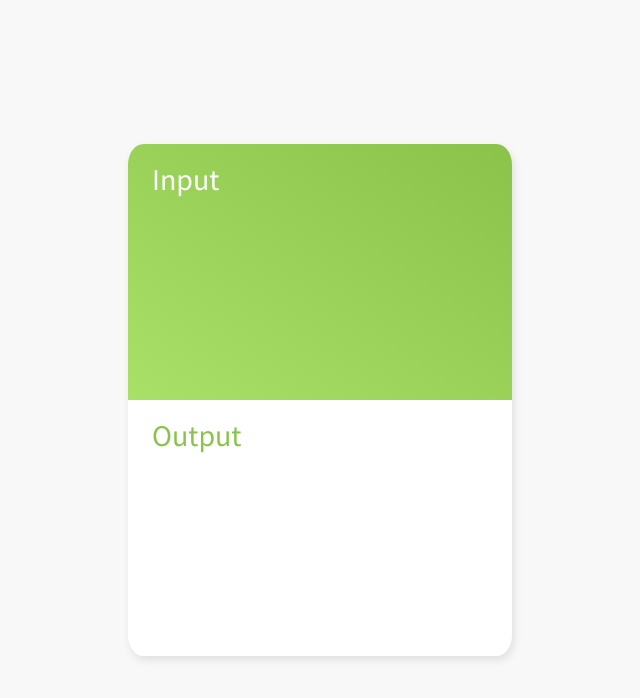
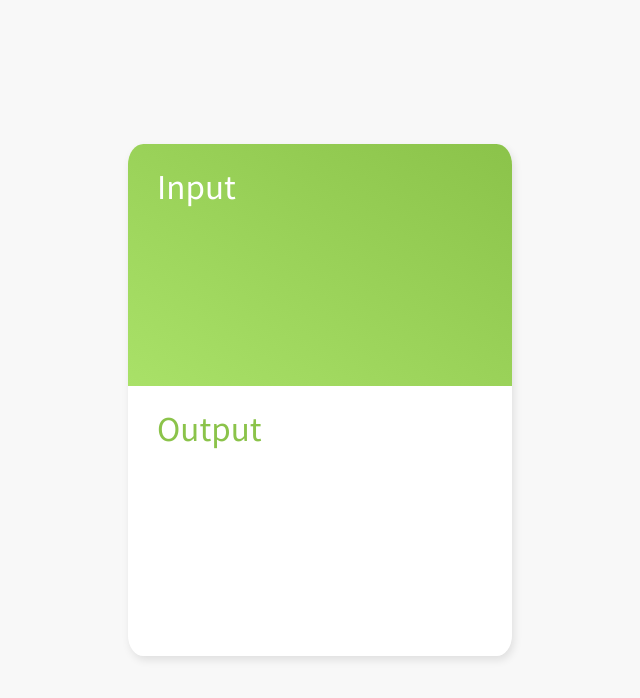
Before and after one commit to CityOfZion/neo-toolbox, a Vue app: page / in a window 1280 px wide. Shown: the top 698 px of the page, without its empty margins (320-960 px from the left). Built offline with nearby package versions, Linux system fonts and the light colour scheme.

Commit message:
chore(ui): split into input and output

```diff
--- a/src/App.vue
+++ b/src/App.vue
@@ -11,7 +11,8 @@ export default {
 
 <style lang="scss">
 @import url("https://fonts.googleapis.com/css?family=Source+Sans+Pro");
-html, body {
+html,
+body {
   font-size: 62.5%;
   background-color: #f8f8f8;
   padding: 0;
--- a/src/components/Container.vue
+++ b/src/components/Container.vue
@@ -1,14 +1,23 @@
 <script>
-console.log("hiya");
+import Input from "./Input.vue";
+import Output from "./Output.vue";
+
+export default {
+  name: "Container",
+  components: {
+    Input,
+    Output
+  }
+};
 </script>
 
-<style lang="scss" scoped>
+<style lang="scss">
 .container {
-  animation: right-pull .75s ease forwards;
+  animation: right-pull 0.75s ease forwards;
   background-color: #ffffff;
   border: none;
   border-radius: 4%;
-  box-shadow: 2px 4px 8px 0 rgba(0,0,0,.1);
+  box-shadow: 2px 4px 8px 0 rgba(0, 0, 0, 0.1);
   min-height: 386px;
   height: 40vw;
   max-height: 933px;
@@ -18,10 +27,11 @@ console.log("hiya");
   opacity: 0;
   overflow: hidden;
 
-  .containerTop, .containerBot {
-    height: calc(50% - 32px);
-    width: calc(100% - 32px);
-    padding: 16px;
+  .containerTop,
+  .containerBot {
+    height: 39%;
+    width: 89%;
+    padding: 5.5%;
 
     h2 {
       display: inline;
@@ -32,17 +42,38 @@ console.log("hiya");
     }
   }
 
-  .containerTop {
-    background: linear-gradient(to bottom left, #8bc34a, #a9e168);
-
-    h2 {
-      color: #ffffff;
+  @media (min-width: 1201px) {
+    .containerTop h2,
+    .containerBot h2 {
+      font-size: 3.5rem;
     }
   }
 
-  .containerBot {
-    h2 {
-      color: #8bc34a;
+  @media (min-width: 1400px) {
+    .containerTop h2,
+    .containerBot h2 {
+      font-size: 4rem;
+    }
+  }
+
+  @media (min-width: 1800px) {
+    .containerTop h2,
+    .containerBot h2 {
+      font-size: 5rem;
+    }
+  }
+
+  @media (min-width: 2200px) {
+    .containerTop h2,
+    .containerBot h2 {
+      font-size: 5.75rem;
+    }
+  }
+
+  @media (min-width: 2560px) {
+    .containerTop h2,
+    .containerBot h2 {
+      font-size: 6.5rem;
     }
   }
 }
@@ -61,11 +92,7 @@ console.log("hiya");
 
 <template>
   <div class="container">
-    <div class="containerTop">
-      <h2>Input</h2>
-    </div>
-    <div class="containerBot">
-      <h2>Output</h2>
-    </div>
+    <Input />
+    <Output />
   </div>
 </template>
--- /dev/null
+++ b/src/components/Input.vue
@@ -0,0 +1,16 @@
+<style lang="scss">
+.containerTop {
+  background: linear-gradient(to bottom left, #8bc34a, #a9e168);
+
+  h2 {
+    color: #ffffff;
+  }
+}
+</style>
+
+
+<template>
+  <div class="containerTop">
+    <h2>Input</h2>
+  </div>
+</template>
--- /dev/null
+++ b/src/components/Output.vue
@@ -0,0 +1,14 @@
+<style lang="scss">
+.containerBot {
+  h2 {
+    color: #8bc34a;
+  }
+}
+</style>
+
+
+<template>
+  <div class="containerBot">
+    <h2>Output</h2>
+  </div>
+</template>
```
Lines whose indentation alone changed are shown as unchanged.
